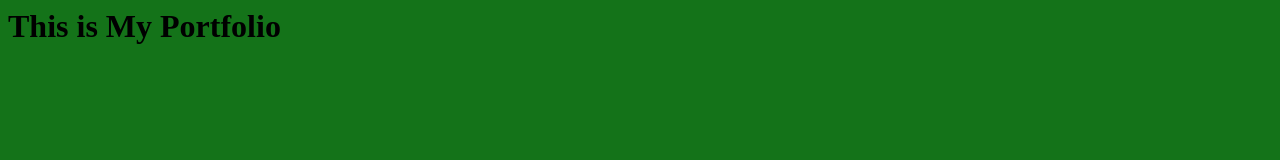
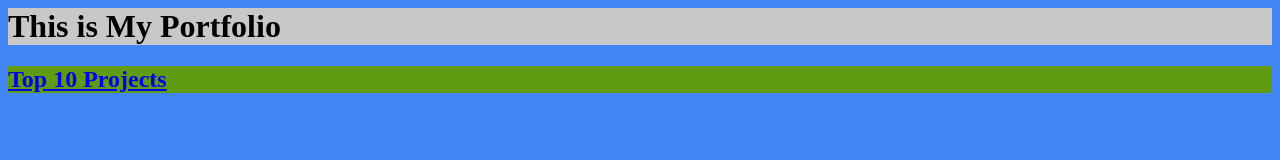
Before and after one commit to More8711/Computer-Science-4U-Portfolio, a plain HTML site: page index.html in a window 1280 px wide. Drawn offline with Linux system fonts and the light colour scheme.

Commit message:
Adding mote stuff
More stuff

```diff
--- a/index.html
+++ b/index.html
@@ -3,14 +3,26 @@
   <head>
     <title> Portfolio </title>
     <style>
+    .tittle{
+        background-color : rgb(200,200,200)
+
+    }
+    .bar{
+        background-color : rgb(97, 155, 17)
+
+
+    }
       body{
-        background-color: rgb(20,115,25)
+        background-color: rgb(66,133,244)
       }
     </style>
 
   </head>
   <body>
-    <h1> This is My Portfolio</h1>
+    <h1 class="tittle"> This is My Portfolio</h1>
+
+    <h2 class="bar"><a href="Top10Projects.html">Top 10 Projects</a></h2>
+
 
   </body>
 
```
Also changed, not shown: Naturalsimulations.html (+1 -1 lines), Top10Projects.html (+11 -3 lines).
